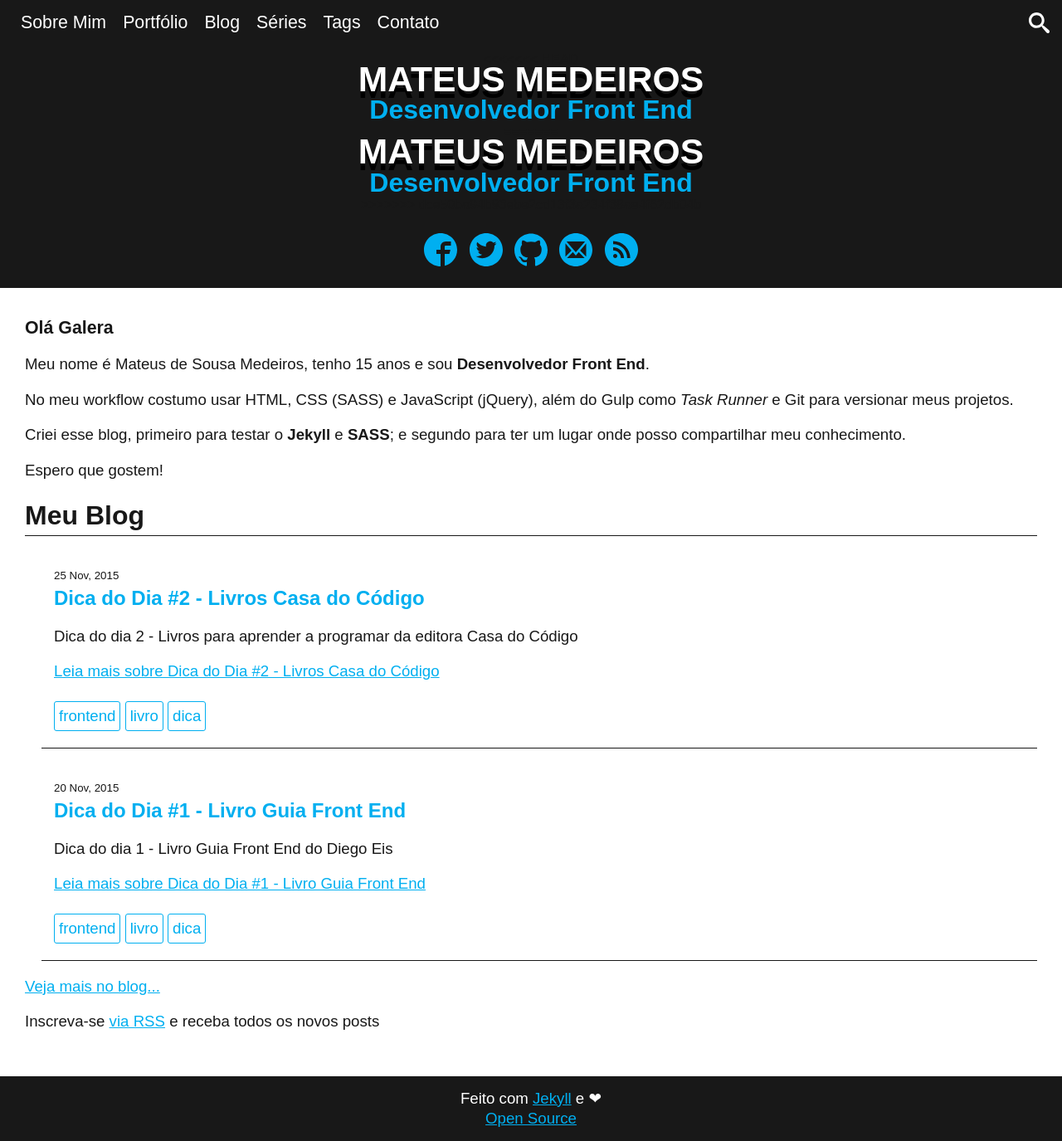
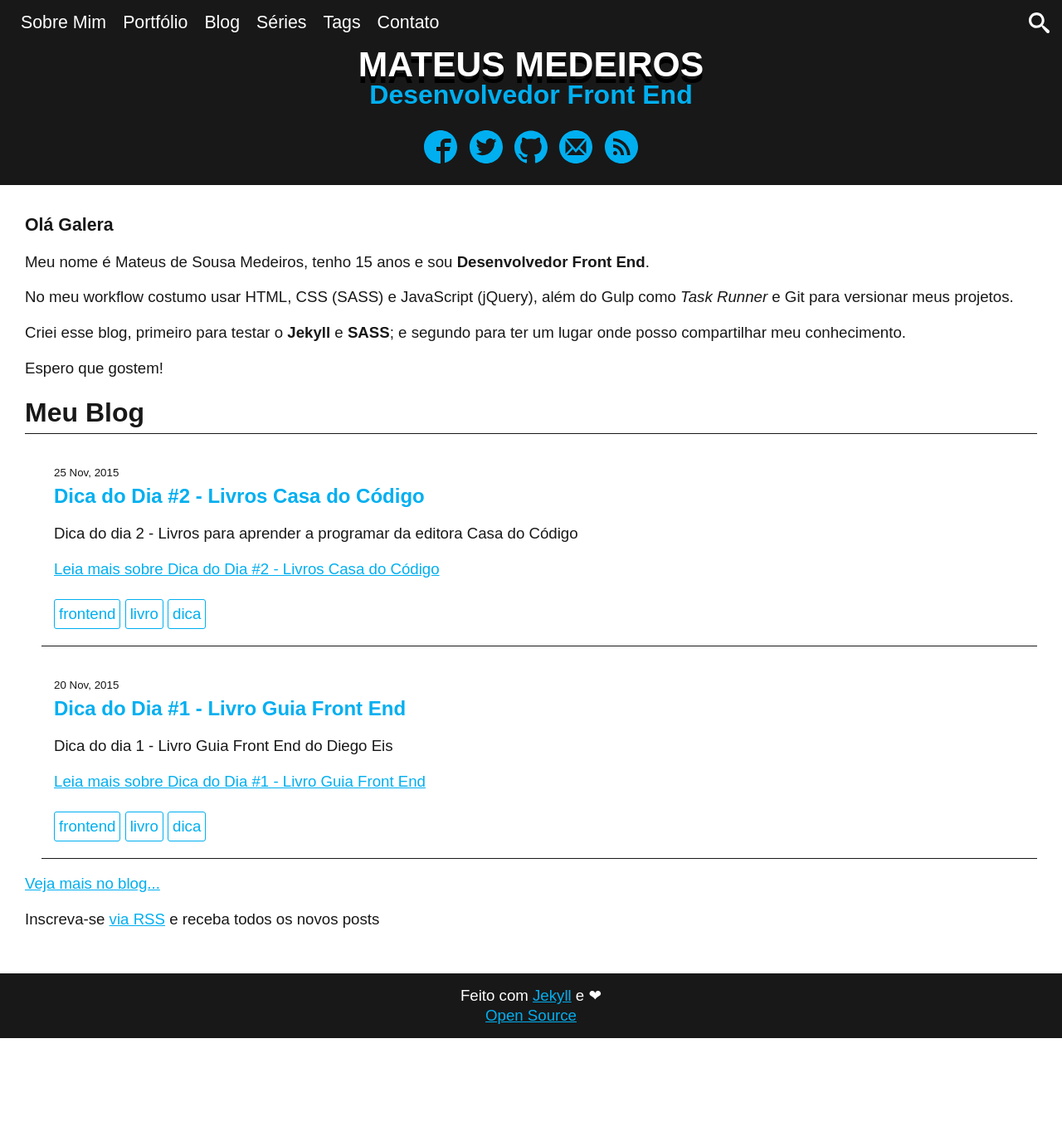
Before and after one commit to mateussmedeiros/mateussmedeiros.github.io, a Jekyll site: the page built from index.html, in a window 1280 px wide. Shown: the whole page at 83% size. Built offline with Jekyll 4.4.1, drawn with Linux system fonts in a browser that asks for light colours; after the commit the page ends 1251 px from its top, so only the background shows below that.

Commit message:
Correção no título do site

```diff
--- a/_includes/header.html
+++ b/_includes/header.html
@@ -17,13 +17,8 @@
   </div>
 
   <hgroup class="title">
-<<<<<<< HEAD
-    <h1> <a href="http://devmateusmedeiros.com.br/"> Mateus Medeiros </a> </h1>
-    <h2> <a href="http://devmateusmedeiros.com.br/"> Desenvolvedor Front End </a> </h2>
-=======
     <h1> <a href="/"> Mateus Medeiros </a> </h1>
     <h2> <a href="/"> Desenvolvedor Front End </a> </h2>
->>>>>>> dce50ba94b93ebe2cd13f3a234f38ae4f62db04b
   </hgroup>
 
   <div class="social-icons">
```
